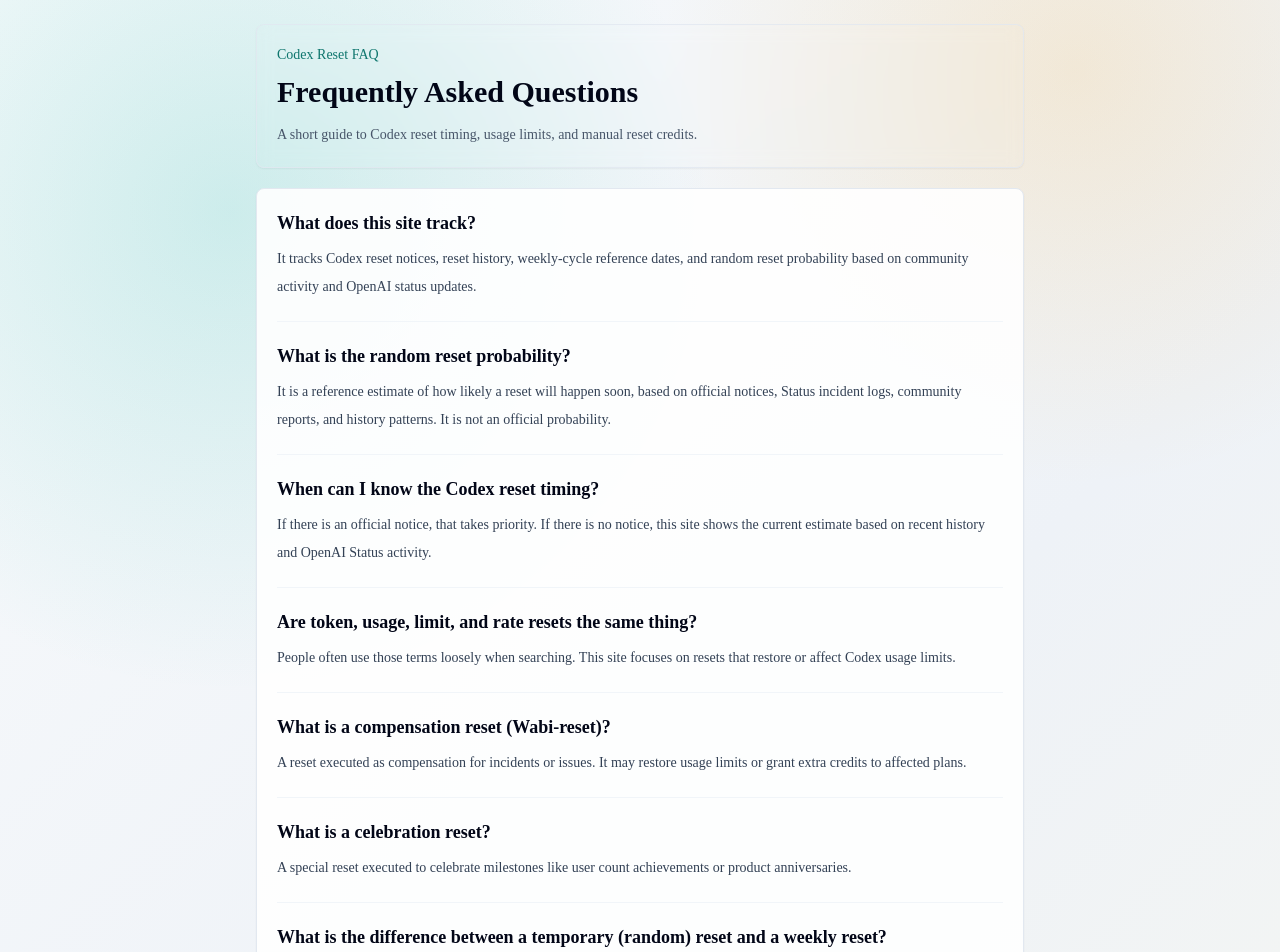
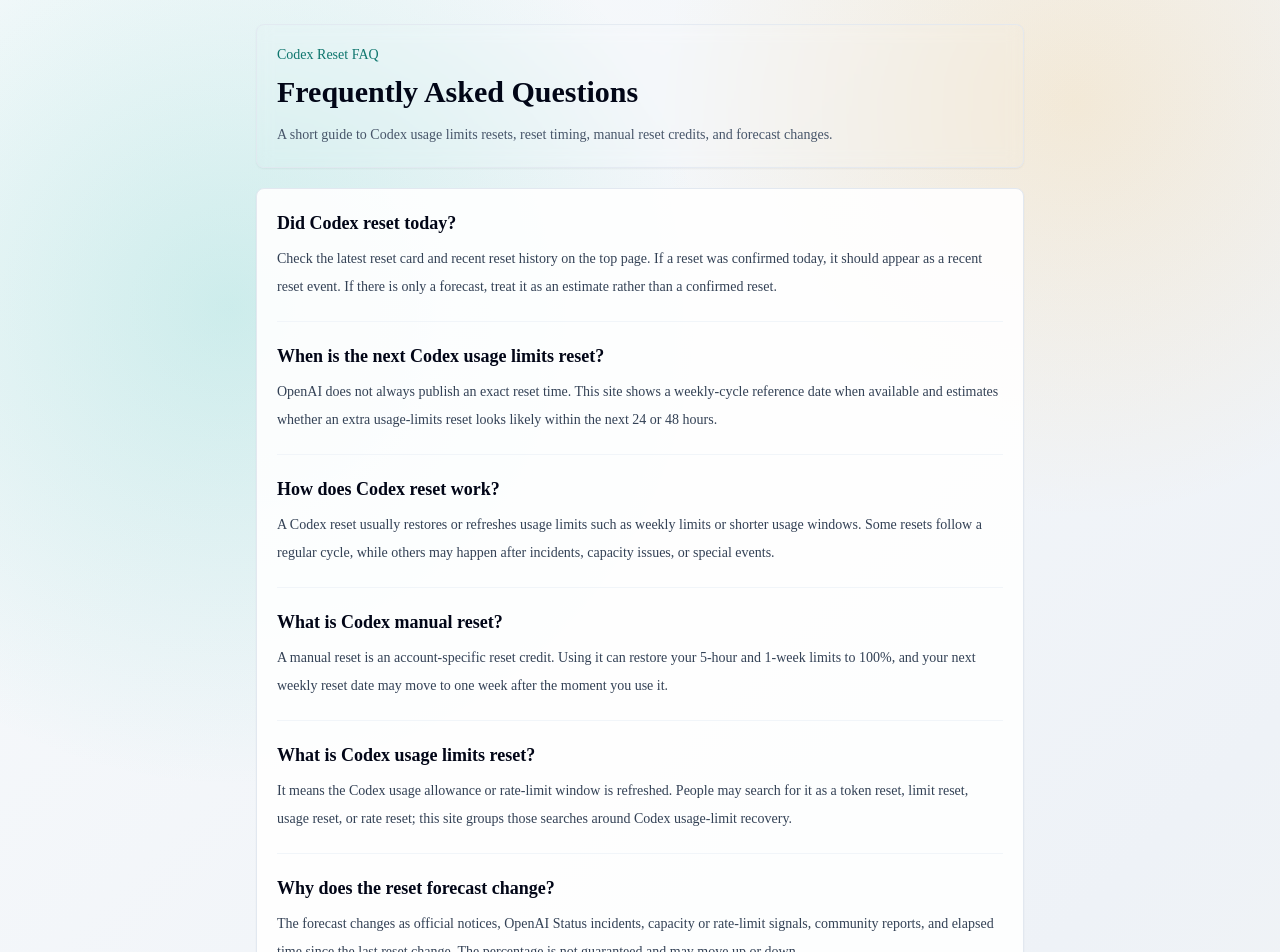
Before and after one commit to gussuri/codex-reset-observatory, a Next.js app: page /en/faq in a window 1280 px wide. Shown: the top 952 px of the page. Built offline with nearby package versions, Linux system fonts and the light colour scheme.

Commit message:
Improve English reset SEO copy

```diff
--- a/app/en/faq/page.tsx
+++ b/app/en/faq/page.tsx
@@ -4,10 +4,10 @@
 export const metadata: Metadata = {
   applicationName: "Codex Reset Observatory",
   title: {
-    absolute: "Codex Reset FAQ | Timing, usage limits, and manual resets",
+    absolute: "Codex Reset FAQ | Usage Limits, Manual Reset, and Timing",
   },
   description:
-    "FAQ for Codex reset timing, token and usage limit resets, weekly reset references, manual reset credits, and random reset probability.",
+    "Answers about Codex usage limits reset timing, manual reset credits, reset history, and why the reset forecast can change.",
   keywords: [
     "Codex reset FAQ",
     "Codex reset timing",
@@ -31,9 +31,9 @@
     },
   },
   openGraph: {
-    title: "Codex Reset FAQ",
+    title: "Codex Reset FAQ | Usage Limits Reset Timing",
     description:
-      "FAQ for Codex reset timing, usage limit resets, weekly reset references, manual reset credits, and random reset probability.",
+      "Answers about Codex usage limits reset timing, manual reset credits, reset history, and why the reset forecast can change.",
     url: "/en/faq",
     siteName: "Codex Reset Observatory",
     type: "article",
@@ -50,9 +50,9 @@
   },
   twitter: {
     card: "summary_large_image",
-    title: "Codex Reset FAQ",
+    title: "Codex Reset FAQ | Usage Limits Reset Timing",
     description:
-      "FAQ for Codex reset timing, usage limit resets, weekly reset references, manual reset credits, and random reset probability.",
+      "Answers about Codex usage limits reset timing, manual reset credits, reset history, and why the reset forecast can change.",
     images: ["/og-image.png"],
   },
 };
--- a/app/en/history/page.tsx
+++ b/app/en/history/page.tsx
@@ -5,10 +5,10 @@
 export const metadata: Metadata = {
   applicationName: "Codex Reset Observatory",
   title: {
-    absolute: "Codex Reset History | Recent reset events",
+    absolute: "Codex Reset History - Recent Usage Limits Reset Signals",
   },
   description:
-    "Review recent Codex reset history, compensation resets, celebration resets, weekly reset events, and manual reset credit distribution in English.",
+    "Review recent Codex usage limits reset signals, probability history, and forecast changes over time.",
   alternates: {
     canonical: "/en/history",
     languages: {
@@ -18,9 +18,9 @@
     },
   },
   openGraph: {
-    title: "Codex Reset History",
+    title: "Codex Reset History - Usage Limits Reset Signals",
     description:
-      "Recent Codex reset history, weekly reset events, and manual reset credit distribution in English.",
+      "Review recent Codex usage limits reset signals, probability history, and forecast changes over time.",
     url: "/en/history",
     siteName: "Codex Reset Observatory",
     type: "article",
@@ -37,9 +37,9 @@
   },
   twitter: {
     card: "summary_large_image",
-    title: "Codex Reset History",
+    title: "Codex Reset History - Usage Limits Reset Signals",
     description:
-      "Recent Codex reset history, weekly reset events, and manual reset credit distribution in English.",
+      "Review recent Codex usage limits reset signals, probability history, and forecast changes over time.",
     images: ["/og-image.png"],
   },
 };
--- a/app/en/page.tsx
+++ b/app/en/page.tsx
@@ -7,10 +7,10 @@
 export const metadata: Metadata = {
   applicationName: "Codex Reset Observatory",
   title: {
-    absolute: "Codex Reset Observatory | Codex reset history and manual resets",
+    absolute: "Codex Usage Limits Reset Forecast & History",
   },
   description:
-    "Track Codex reset history, official reset notices, weekly reset references, random reset probability, and manual reset behavior in English.",
+    "Track and forecast OpenAI Codex usage limits resets. See the latest reset probability, recent signals, and reset history.",
   keywords: [
     "Codex reset",
     "Codex usage limit reset",
@@ -23,12 +23,13 @@
     languages: {
       ja: "/",
       en: "/en",
+      zh: "/zh",
     },
   },
   openGraph: {
-    title: "Codex Reset Observatory",
+    title: "Codex Usage Limits Reset Forecast & History",
     description:
-      "Track Codex reset history, weekly reset references, random reset probability, and manual reset behavior.",
+      "Track and forecast OpenAI Codex usage limits resets. See the latest reset probability, recent signals, and reset history.",
     url: "/en",
     siteName: "Codex Reset Observatory",
     type: "website",
@@ -45,9 +46,9 @@
   },
   twitter: {
     card: "summary_large_image",
-    title: "Codex Reset Observatory",
+    title: "Codex Usage Limits Reset Forecast & History",
     description:
-      "Track Codex reset history, weekly reset references, random reset probability, and manual reset behavior.",
+      "Track and forecast OpenAI Codex usage limits resets. See the latest reset probability, recent signals, and reset history.",
     images: ["/og-image.png"],
   },
 };
--- a/components/FaqView.tsx
+++ b/components/FaqView.tsx
@@ -74,15 +74,39 @@
     en: {
       category: "Codex Reset FAQ",
       title: "Frequently Asked Questions",
-      subTitle: "A short guide to Codex reset timing, usage limits, and manual reset credits.",
+      subTitle: "A short guide to Codex usage limits resets, reset timing, manual reset credits, and forecast changes.",
       backTop: "Back to English top",
       about: "About",
       history: "History",
       otherLang: "Japanese FAQ",
       faqs: [
         {
+          question: "Did Codex reset today?",
+          answer: "Check the latest reset card and recent reset history on the top page. If a reset was confirmed today, it should appear as a recent reset event. If there is only a forecast, treat it as an estimate rather than a confirmed reset.",
+        },
+        {
+          question: "When is the next Codex usage limits reset?",
+          answer: "OpenAI does not always publish an exact reset time. This site shows a weekly-cycle reference date when available and estimates whether an extra usage-limits reset looks likely within the next 24 or 48 hours.",
+        },
+        {
+          question: "How does Codex reset work?",
+          answer: "A Codex reset usually restores or refreshes usage limits such as weekly limits or shorter usage windows. Some resets follow a regular cycle, while others may happen after incidents, capacity issues, or special events.",
+        },
+        {
+          question: "What is Codex manual reset?",
+          answer: "A manual reset is an account-specific reset credit. Using it can restore your 5-hour and 1-week limits to 100%, and your next weekly reset date may move to one week after the moment you use it.",
+        },
+        {
+          question: "What is Codex usage limits reset?",
+          answer: "It means the Codex usage allowance or rate-limit window is refreshed. People may search for it as a token reset, limit reset, usage reset, or rate reset; this site groups those searches around Codex usage-limit recovery.",
+        },
+        {
+          question: "Why does the reset forecast change?",
+          answer: "The forecast changes as official notices, OpenAI Status incidents, capacity or rate-limit signals, community reports, and elapsed time since the last reset change. The percentage is not guaranteed and may move up or down.",
+        },
+        {
           question: "What does this site track?",
-          answer: "It tracks Codex reset notices, reset history, weekly-cycle reference dates, and random reset probability based on community activity and OpenAI status updates.",
+          answer: "It tracks Codex usage-limits reset notices, reset history, weekly-cycle reference dates, and random reset probability based on public information, community activity, and OpenAI Status updates.",
         },
         {
           question: "What is the random reset probability?",
--- a/components/HistoryView.tsx
+++ b/components/HistoryView.tsx
@@ -35,9 +35,9 @@
       footerText: "リセット履歴を表示しています。",
     },
     en: {
-      category: "Codex reset history",
-      title: "Recent Reset Events",
-      description: "Confirmed reset history, weekly reset events, and manual reset credit distribution.",
+      category: "Codex usage limits reset history",
+      title: "Recent Codex Reset Events",
+      description: "Review recent Codex usage limits reset signals, weekly reset events, manual reset credits, and forecast changes over time.",
       empty: "No reset history is available yet.",
       cardTitle: "Manual and referral resets",
       cardHeader: "Account-specific reset credits",
--- a/components/RadarDashboard.tsx
+++ b/components/RadarDashboard.tsx
@@ -132,6 +132,9 @@
               <h1 className="mt-1 whitespace-nowrap text-[1.35rem] font-semibold leading-tight tracking-normal text-slate-950 sm:text-4xl">
                 {translateUI("title", locale)}
               </h1>
+              <p className="mt-3 max-w-2xl text-sm leading-6 text-slate-600">
+                {translateUI("description", locale)}
+              </p>
             </div>
           </div>
           <div className="flex flex-wrap gap-2">
--- a/lib/radar/i18n.ts
+++ b/lib/radar/i18n.ts
@@ -13,7 +13,7 @@
   },
   description: {
     ja: "利用上限リセット、制限解除タイミング、リセット履歴、期待度をまとめて確認できます。",
-    en: "Track Codex reset history, official reset notices, weekly reset references, random reset probability, and manual reset behavior.",
+    en: "Track the latest OpenAI Codex usage limits reset probability, recent signals, and reset history. This site estimates whether a Codex usage limits reset is likely within the next 24 or 48 hours.",
     zh: "一站式确认使用限制重置、解除限制时机、重置历史以及重置期望度。",
   },
   officialNotice: {
```
